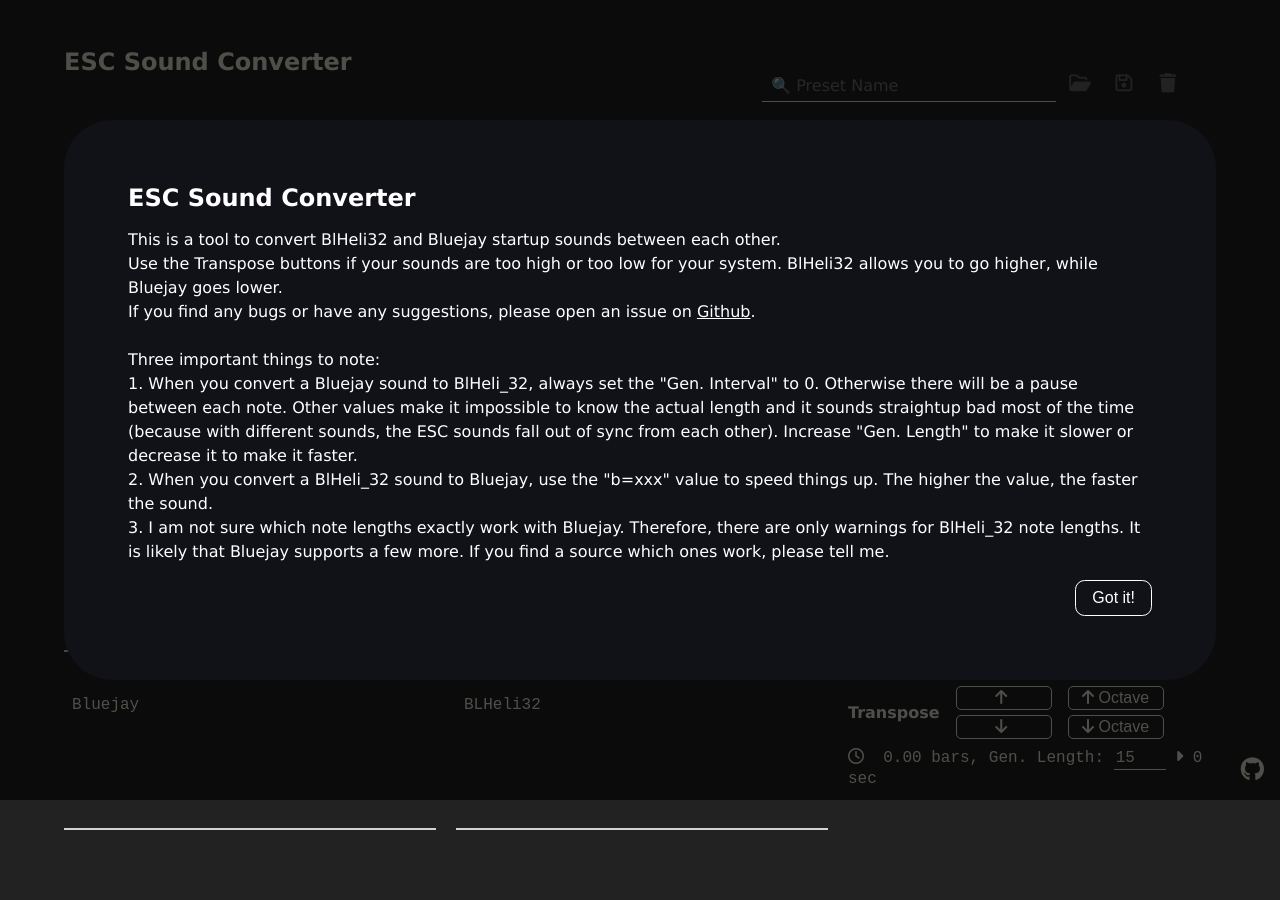
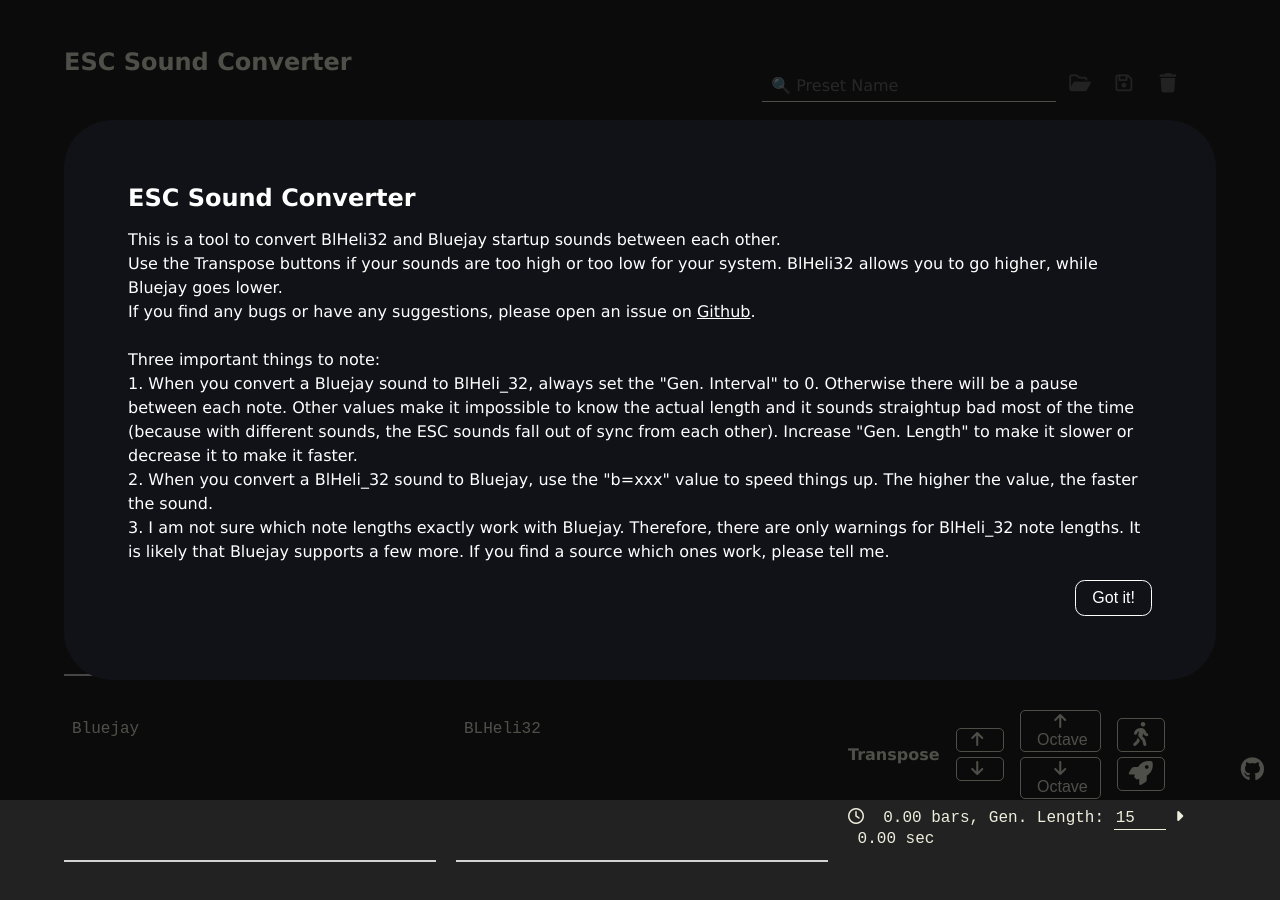
Before and after one commit to bastian2001/esc-sound-converter, a Vue app: page / in a window 1280 px wide. Shown: the top 900 px of the page. Built offline with nearby package versions, Linux system fonts and the light colour scheme.

Commit message:
minor bug fix, gen length warning

```diff
--- a/src/components/Converter.vue
+++ b/src/components/Converter.vue
@@ -39,16 +39,32 @@
 					<button @click="transposeBy(12)"><i class="fa-solid fa-arrow-up"></i>&nbsp;Octave</button><br />
 					<button @click="transposeBy(-12)"><i class="fa-solid fa-arrow-down"></i>&nbsp;Octave</button>
 				</div>
+				<div class="transposeButtons speedButtons">
+					<button @click="slowDown" style="font-size: 1.5rem"><i class="fa-solid fa-person-walking"></i></button>&nbsp;
+					<button @click="speedUp" style="font-size: 1.5rem"><i class="fa-solid fa-rocket"></i></button>
+				</div>
 			</div>
 			<p class="time">
 				<span :class="{ red: !timeEqual }"><i class="fa-regular fa-clock"></i>&nbsp;&nbsp;{{ time }} bars,</span> Gen.
-				Length: <input type="text" v-model="genLen" @input="updateRTTTL" class="genLenInput" />&nbsp;<i
-					class="fa-solid fa-caret-right"
-				></i
-				>&nbsp;{{ timeSec }}
+				Length:
+				<input
+					type="text"
+					v-model="genLen"
+					@input="
+						$event => {
+							updateRTTTL()
+							thisConverter.calcBPM = 3840 / genLen
+						}
+					"
+					class="genLenInput"
+				/>&nbsp;<i class="fa-solid fa-caret-right"></i>&nbsp;{{ timeSec }}
 			</p>
 			<p v-for="e in error"><i class="fa-regular fa-circle-xmark"></i>&nbsp;&nbsp;{{ e }}</p>
 			<p v-for="w in warning"><i class="fa-solid fa-triangle-exclamation"></i>&nbsp;&nbsp;{{ w }}</p>
+			<p v-if="genLen > 15">
+				<i class="fa-solid fa-triangle-exclamation"></i>&nbsp;&nbsp;Gen. Length too long for BLHeli32. Consider slowing
+				down the notes and halfing the gen. length
+			</p>
 		</div>
 	</div>
 </template>
@@ -88,7 +104,7 @@
 				.replace(/\s/g, "")
 				.toLocaleUpperCase()
 				.split(":")
-			if (this.notesStore.converters[this.slot || 0].rtttl) {
+			if (this.thisConverter.rtttl) {
 				let defaultLength = -1,
 					defaultOctave = -1,
 					defaultBPM = -1
@@ -118,7 +134,7 @@
 						defaultOctave = 5
 					}
 				}
-				this.notesStore.converters[this.slot || 0].bpm = defaultBPM
+				this.thisConverter.bpm = defaultBPM
 				notes = (notes as string[])[notes.length - 1].split(",")
 				;(notes as string[]).forEach((note, index) => {
 					const firstLetter = note.search(/[a-zA-Z]/)
@@ -159,18 +175,15 @@
 				return { errors, warnings }
 			}
 			this.warning = warnings
-			this.notesStore.converters[this.slot || 0].notes = notes as { duration: number; name: string; octave: number }[]
+			this.thisConverter.notes = notes as { duration: number; name: string; octave: number }[]
 			return { errors, warnings }
 		},
 		encodeRTTTL() {
-			if (
-				this.notesStore.converters[this.slot || 0].notes.length &&
-				this.notesStore.converters[this.slot || 0].notes[0].name
-			) {
+			if (this.thisConverter.notes.length && this.thisConverter.notes[0].name) {
 				//this code is still executed because
-				this.notesStore.converters[this.slot || 0].rtttl =
+				this.thisConverter.rtttl =
 					`Melody:d=4,o=5,b=${Math.round(3840 / (this.genLen || 256))}:` +
-					this.notesStore.converters[this.slot || 0].notes
+					this.thisConverter.notes
 						.map(note => {
 							if (typeof note === "string") return note
 							else {
@@ -179,7 +192,7 @@
 							}
 						})
 						.join(",")
-			} else this.notesStore.converters[this.slot || 0].rtttl = ""
+			} else this.thisConverter.rtttl = ""
 		},
 		decodeBL32(): { errors: string[]; warnings: string[] } {
 			//insert space between notes for splitting. That is always between a number and a letter
@@ -193,7 +206,7 @@
 				.split(" ")
 			const errors: string[] = []
 			const warnings: string[] = []
-			if (this.notesStore.converters[this.slot || 0].bl32) {
+			if (this.thisConverter.bl32) {
 				;(notes as string[]).forEach((note, index) => {
 					if (note.length > 1) {
 						const numStart = note.search(/\d/)
@@ -227,11 +240,11 @@
 				return { errors, warnings }
 			}
 			this.warning = warnings
-			this.notesStore.converters[this.slot || 0].notes = notes as { duration: number; name: string; octave: number }[]
+			this.thisConverter.notes = notes as { duration: number; name: string; octave: number }[]
 			return { errors, warnings }
 		},
 		encodeBL32() {
-			this.notesStore.converters[this.slot || 0].bl32 = this.notesStore.converters[this.slot || 0].notes
+			this.thisConverter.bl32 = this.thisConverter.notes
 				.map(note => {
 					if (typeof note === "string") return note //should never happen
 					else {
@@ -254,7 +267,7 @@
 		transposeup() {
 			//transposing up by one part note
 			const possibleNotes = ["C", "C#", "D", "D#", "E", "F", "F#", "G", "G#", "A", "A#", "B"]
-			this.notesStore.converters[this.slot || 0].notes.forEach((note, index) => {
+			this.thisConverter.notes.forEach((note, index) => {
 				if (typeof note === "string") return
 				if (note.name === "P") return
 				note.name = possibleNotes[(possibleNotes.indexOf(note.name) + 1) % 12]
@@ -265,7 +278,7 @@
 		},
 		transposedown() {
 			const possibleNotes = ["C", "C#", "D", "D#", "E", "F", "F#", "G", "G#", "A", "A#", "B"]
-			this.notesStore.converters[this.slot || 0].notes.forEach((note, index) => {
+			this.thisConverter.notes.forEach((note, index) => {
 				if (typeof note === "string") return
 				if (note.name === "P") return
 				note.name = possibleNotes[(possibleNotes.indexOf(note.name) + 11) % 12]
@@ -279,9 +292,9 @@
 				if (amount > 0) this.transposeup()
 				else this.transposedown()
 			}
-			this.warning = this.generateNoteWarnings(this.notesStore.converters[this.slot || 0].notes)
+			this.warning = this.generateNoteWarnings(this.thisConverter.notes)
 			this.transposed += amount
-			if (this.notesStore.converters[this.slot || 0].notes.length === 0) this.transposed = 0
+			if (this.thisConverter.notes.length === 0) this.transposed = 0
 		},
 		generateNoteWarnings(notes: { duration: number; name: string; octave: number }[]): string[] {
 			const warnings: string[] = []
@@ -319,18 +332,39 @@
 			})
 			return warnings
 		},
+		speedUp() {
+			this.thisConverter.notes.forEach((note, index) => {
+				note.duration *= 2
+			})
+			this.encodeRTTTL()
+			this.encodeBL32()
+		},
+		slowDown() {
+			const insertNoteStack: { note: { duration: number; name: string; octave: number }; pos: number }[] = []
+
+			this.thisConverter.notes.forEach((note, index) => {
+				if (note.duration === 1) {
+					insertNoteStack.push({ note: { ...note }, pos: index })
+				} else note.duration /= 2
+			})
+			insertNoteStack.reverse().forEach(note => {
+				this.thisConverter.notes.splice(note.pos, 0, note.note)
+			})
+			this.encodeRTTTL()
+			this.encodeBL32()
+		},
 	},
 	computed: {
 		time(): string {
 			let time = 0
-			this.notesStore.converters[this.slot || 0].notes.forEach(note => {
+			this.thisConverter.notes.forEach(note => {
 				if (typeof note === "string") return
 				time += 1 / note.duration
 			})
 			return time.toFixed(2)
 		},
 		timeSec(): string {
-			return (60 / this.notesStore.converters[this.slot || 0].bpm) * 4 * parseFloat(this.time) + " sec"
+			return ((60 / this.thisConverter.calcBPM) * 4 * parseFloat(this.time)).toFixed(2) + " sec"
 		},
 		thisConverter() {
 			return this.notesStore.converters[this.slot || 0]
@@ -342,13 +376,15 @@
 		},
 		"thisConverter.updateFlag": function (flag: boolean) {
 			if (flag) {
-				this.notesStore.converters[this.slot || 0].updateFlag = false
+				this.thisConverter.updateFlag = false
 				this.updateBL32()
+				this.generateNoteWarnings(this.thisConverter.notes)
 			}
 		},
 		"thisConverter.bpm": function (bpm: number) {
 			if (bpm <= 0) bpm = 256
 			this.genLen = Math.round(3840 / bpm)
+			this.thisConverter.calcBPM = bpm
 		},
 	},
 }
@@ -388,8 +424,8 @@
 	background-color: transparent;
 	border: 1px solid #eed;
 	display: inline-block;
-	padding: 2px;
-	width: 6rem;
+	padding: 2px 8px;
+	min-width: 3rem;
 	border-radius: 5px;
 	color: #eed;
 	font-size: 1rem;
--- a/src/stores/notes.ts
+++ b/src/stores/notes.ts
@@ -17,6 +17,7 @@
 				bl32: "",
 				updateFlag: false,
 				bpm: 125,
+				calcBPM: 125,
 			},
 			{
 				notes: [] as Note[],
@@ -24,6 +25,7 @@
 				bl32: "",
 				updateFlag: false,
 				bpm: 125,
+				calcBPM: 125,
 			},
 			{
 				notes: [] as Note[],
@@ -31,6 +33,7 @@
 				bl32: "",
 				updateFlag: false,
 				bpm: 125,
+				calcBPM: 125,
 			},
 			{
 				notes: [] as Note[],
@@ -38,6 +41,7 @@
 				bl32: "",
 				updateFlag: false,
 				bpm: 125,
+				calcBPM: 125,
 			},
 		],
 		customPresets: {} as any,
```
